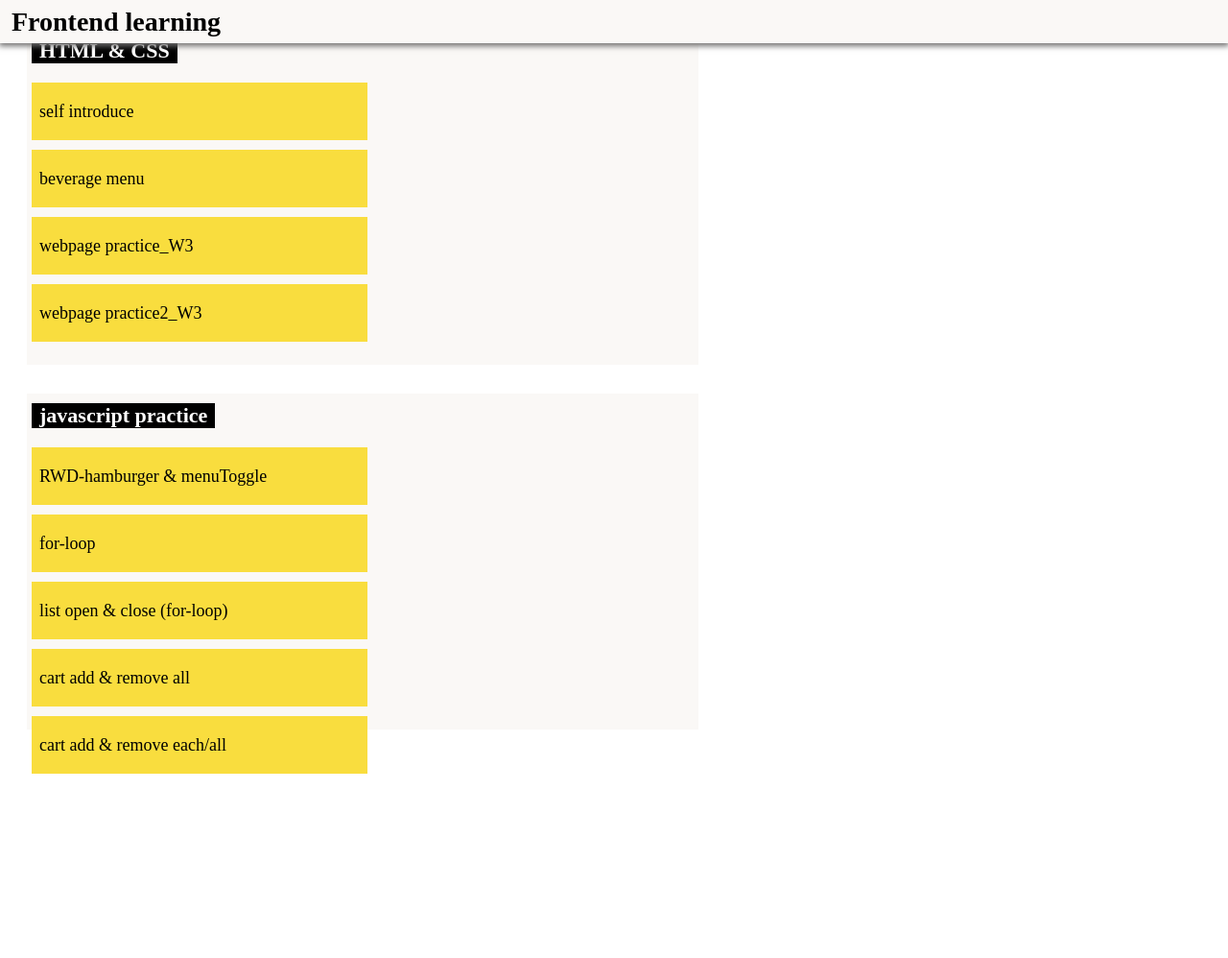
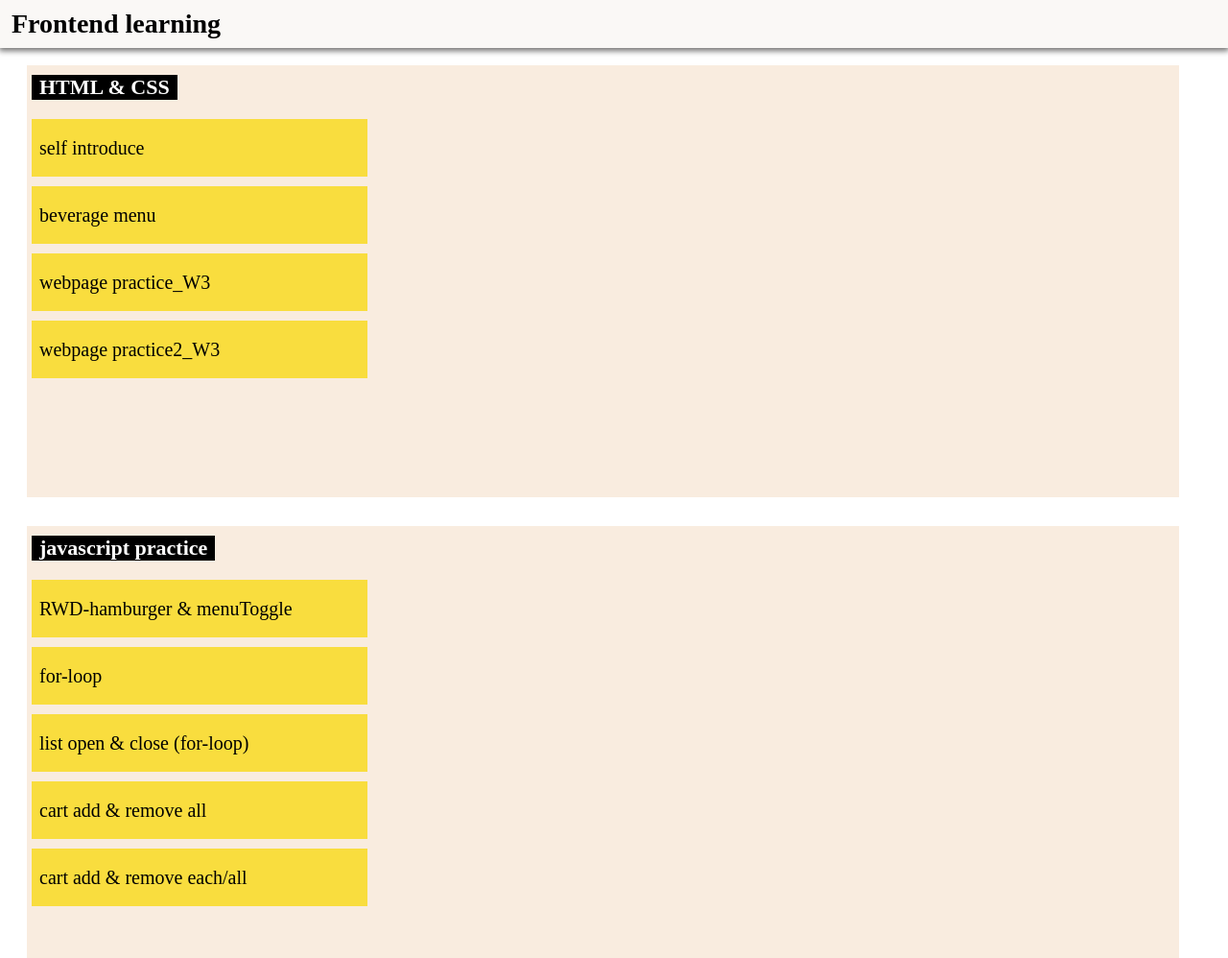
Before and after one commit to ailsachiou/frontend-learning, a plain HTML site: page index.html in a window 1280 px wide. Shown: the whole page at 96% size. Before the commit the page ends 806 px from the top, so only its background shows below. Drawn offline with Linux system fonts and the light colour scheme.

Commit message:
change css

```diff
--- a/style.css
+++ b/style.css
@@ -1,10 +1,13 @@
 * {
   box-sizing: border-box;
 }
-
+body {
+  padding-top: 30px;
+  font-family: serif;
+}
 .navbar {
   width: 100%;
-  height: 45px;
+  height: 50px;
   top: 0;
   left: 0;
   background-color: rgb(250, 248, 246);
@@ -19,10 +22,10 @@
 }
 
 .area {
-  width: 700px;
-  height: 350px;
+  width: 95%;
+  height: 450px;
   margin: 30px 20px 0 20px;
-  background-color: rgb(250, 248, 246);
+  background-color: rgb(249, 236, 223);
 }
 
 .category {
@@ -41,7 +44,7 @@
   width: 350px;
   height: 60px;
   background-color: rgb(249, 221, 62);
-  font-size: 18px;
+  font-size: 20px;
   display: flex;
   align-items: center;
   margin: 10px 20px 0 5px;
```
